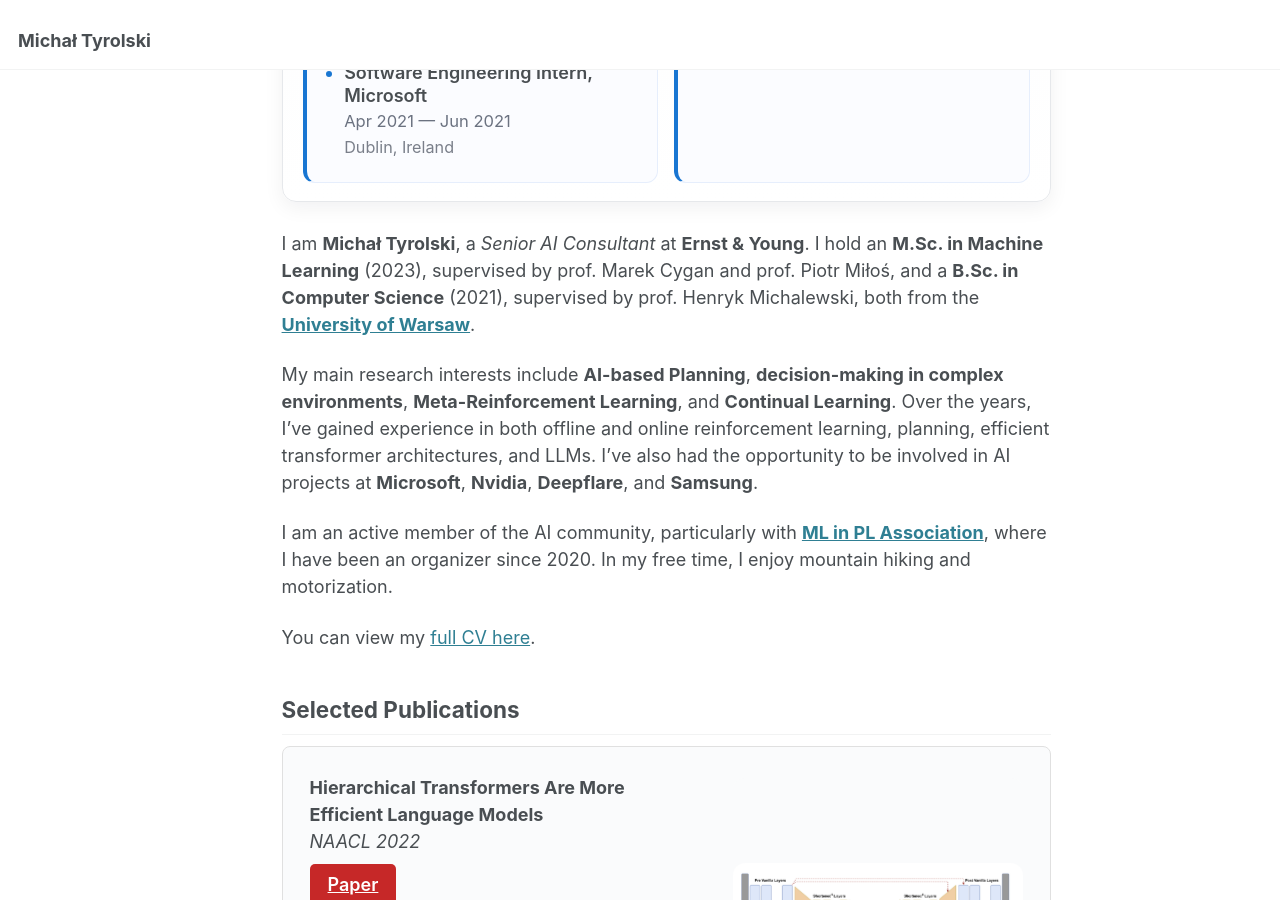
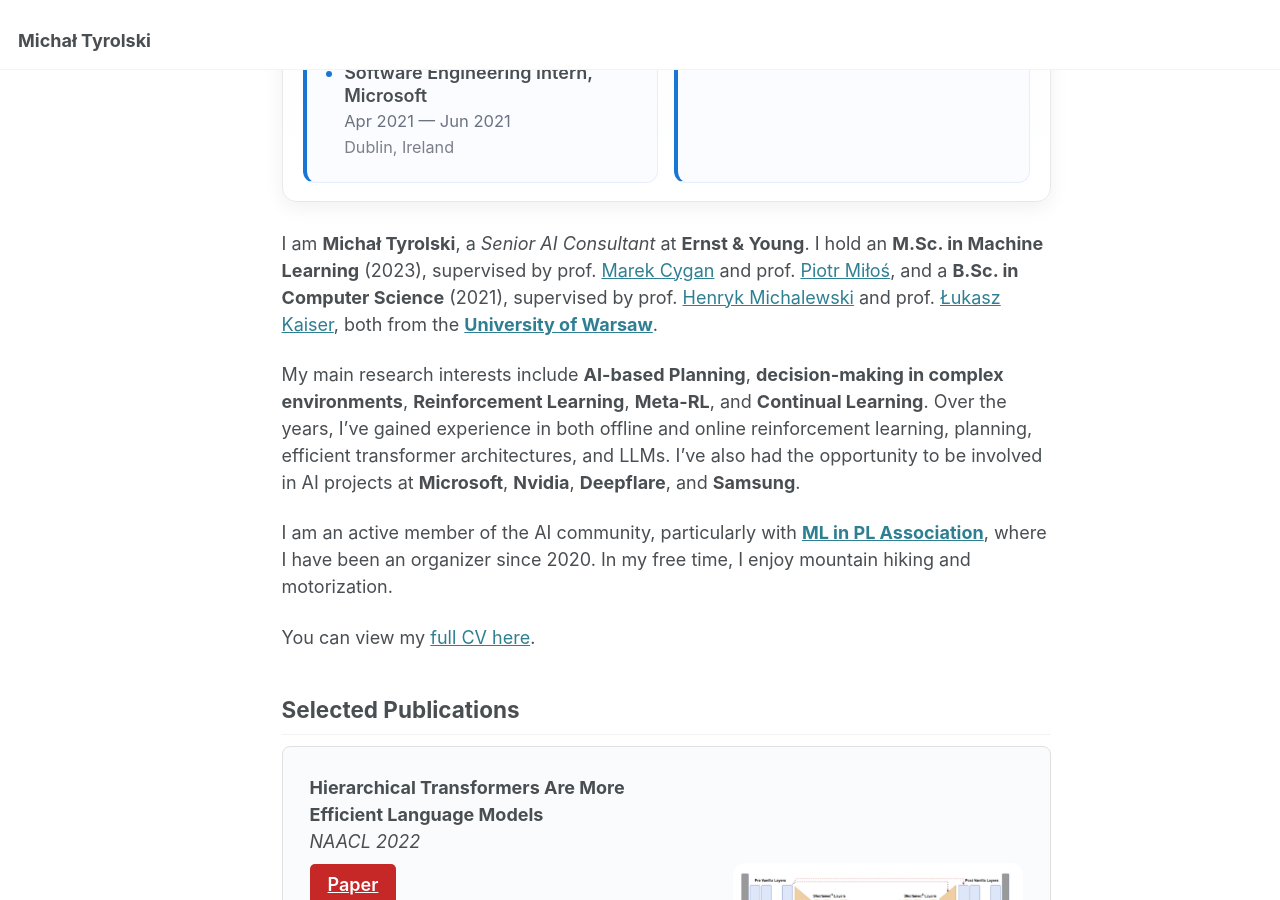
Before and after one commit to mtyrolski/mtyrolski.github.io, a Jekyll site: the page built from _pages/about.md, in a window 1280 px wide and 900 px high, scrolled down 820 px. Built offline with Jekyll 4.4.1, drawn with Linux system fonts in a browser that asks for light colours.

Commit message:
Linked people

```diff
--- a/_pages/about.md
+++ b/_pages/about.md
@@ -172,9 +172,9 @@
 </div>
 
 
-I am **Michał Tyrolski**, a *Senior AI Consultant* at **Ernst & Young**. I hold an **M.Sc. in Machine Learning** (2023), supervised by prof. Marek Cygan and prof. Piotr Miłoś, and a **B.Sc. in Computer Science** (2021), supervised by prof. Henryk Michalewski, both from the [**University of Warsaw**](https://www.mimuw.edu.pl/en/).
+I am **Michał Tyrolski**, a *Senior AI Consultant* at **Ernst & Young**. I hold an **M.Sc. in Machine Learning** (2023), supervised by prof. [Marek Cygan](https://www.mimuw.edu.pl/~henrykm/resume.html) and prof. [Piotr Miłoś](https://www.mimuw.edu.pl/~pmilos/), and a **B.Sc. in Computer Science** (2021), supervised by prof. [Henryk Michalewski](https://www.mimuw.edu.pl/~henrykm/resume.html) and prof. [Łukasz Kaiser](https://scholar.google.com/citations?user=JWmiQR0AAAAJ&hl=en), both from the [**University of Warsaw**](https://www.mimuw.edu.pl/en/).
 
-My main research interests include **AI-based Planning**, **decision-making in complex environments**, **Meta-Reinforcement Learning**, and **Continual Learning**. Over the years, I’ve gained experience in both offline and online reinforcement learning, planning, efficient transformer architectures, and LLMs. I’ve also had the opportunity to be involved in AI projects at **Microsoft**, **Nvidia**, **Deepflare**, and **Samsung**.
+My main research interests include **AI-based Planning**, **decision-making in complex environments**, **Reinforcement Learning**, **Meta-RL**, and **Continual Learning**. Over the years, I’ve gained experience in both offline and online reinforcement learning, planning, efficient transformer architectures, and LLMs. I’ve also had the opportunity to be involved in AI projects at **Microsoft**, **Nvidia**, **Deepflare**, and **Samsung**.
 
 I am an active member of the AI community, particularly with [**ML in PL Association**](https://mlinpl.org/), where I have been an organizer since 2020. In my free time, I enjoy mountain hiking and motorization.
 
```
